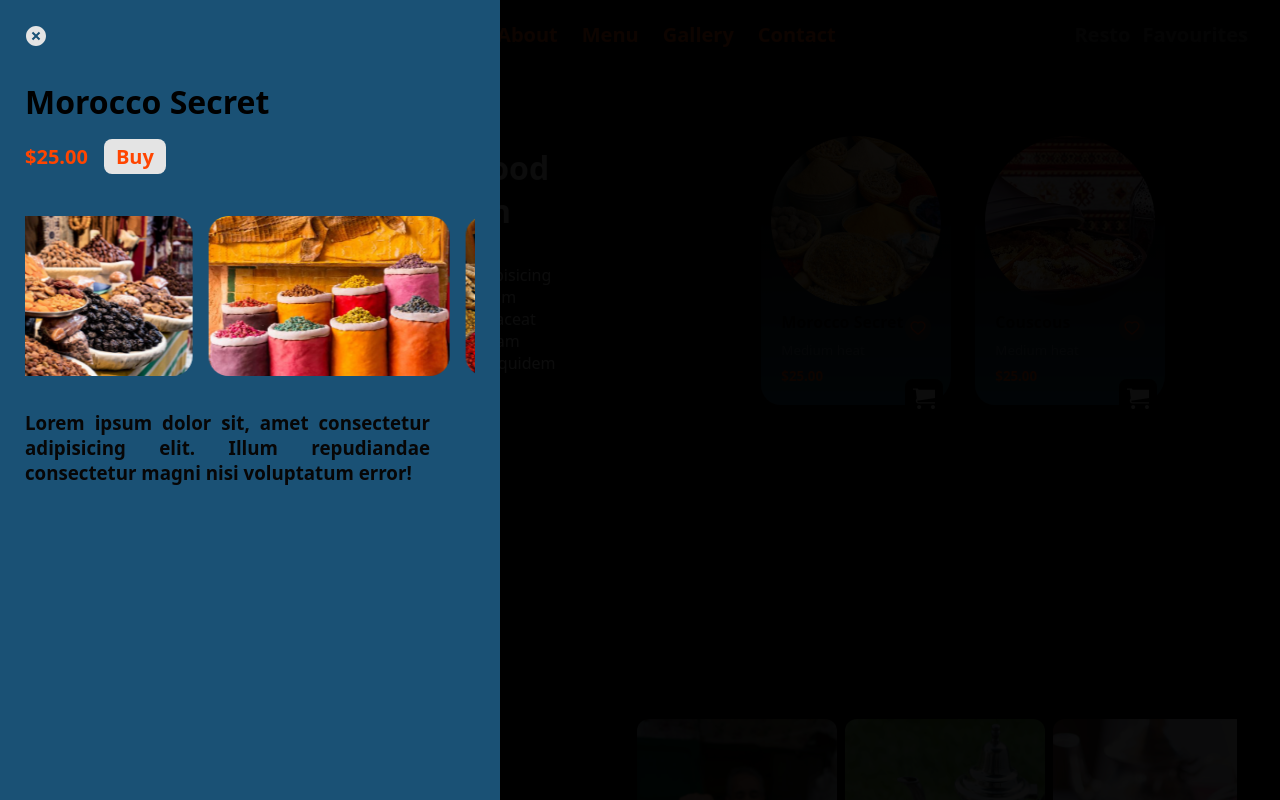
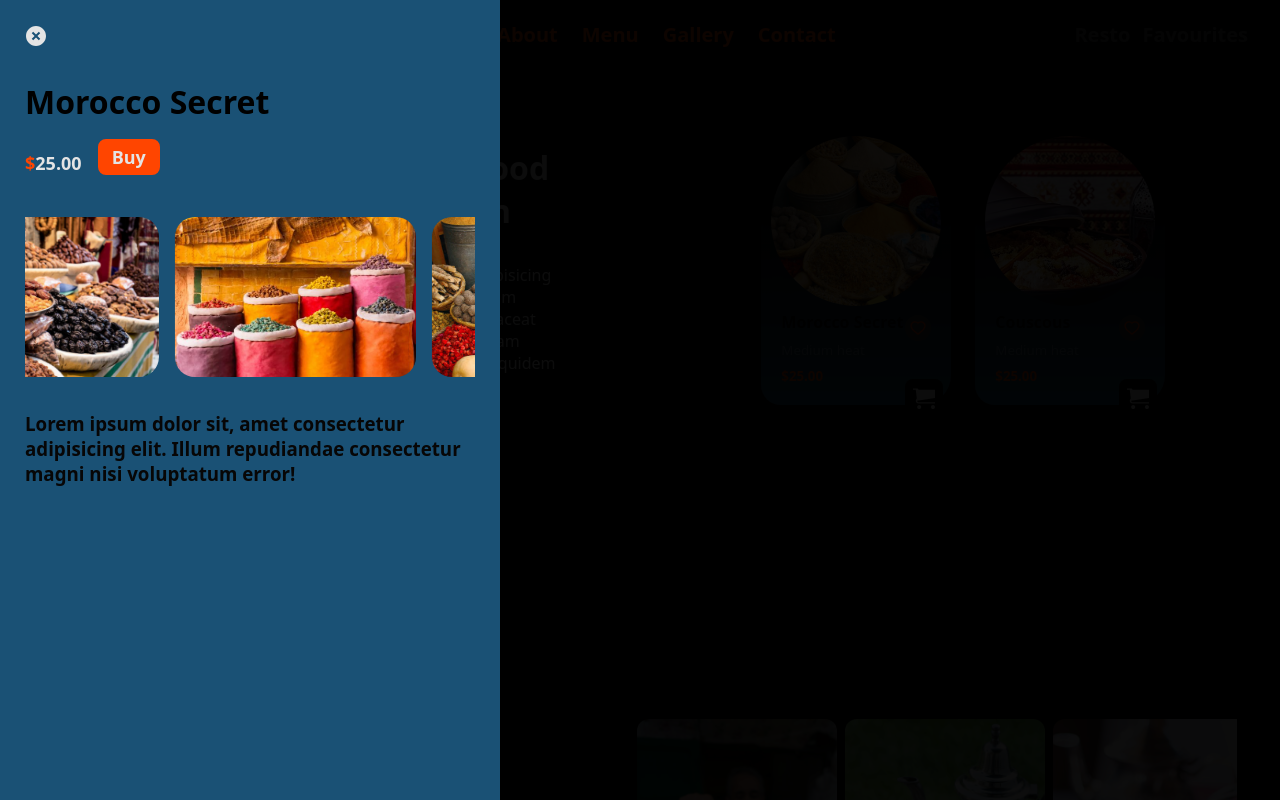
Before and after one commit to Choaib-ELMADI/yummy-food-restaurant, a React (Create React App) app: page / in a window 1280 px wide. Both pictures are taken after a click on the button 924 px from the left and 1976 px from the top of the page. Shown: the part 1576-2376 px from the top of the page. Built offline with nearby package versions, Linux system fonts and the light colour scheme.

Commit message:
SideItem Completed

```diff
--- a/src/container/SideItem/SideItem.css
+++ b/src/container/SideItem/SideItem.css
@@ -37,31 +37,45 @@
     color: var(--black);
 }
 
-.app__menu-side-item-info label  {
-    cursor: pointer;
+.app__menu-side-item-info p  {
+    width: max-content;
     display: flex;
-    align-items: center;
+    align-items: flex-end;
     margin-top: 1rem;
     margin-bottom: 2rem;
     gap: 1rem;
-    font-size: 20px;
+    font-size: 18px;
 
 }
 
-.app__menu-side-item-info label button {
+.app__menu-side-item-info p h4 {
+    color: var(--white);
+}
+
+.app__menu-side-item-info p h4::first-letter {
+    color: var(--dark__red);
+}
+
+.app__menu-side-item-info p button {
     cursor: pointer;
-    background: var(--white);
-    color: var(--dark__red);
+    background: var(--dark__red);
+    color: var(--white);
+    border: 2px solid var(--dark__red);
     border-radius: 8px;
-    border: 0;
     outline: none;
     padding: 4px 12px;
-    font-size: 20px;
+    font-size: 18px;
     font-weight: 600;
+    transition: .2s;
+}
+
+.app__menu-side-item-info p button:hover {
+    background: transparent;
+    color: var(--orange);
+    border-color: var(--orange);
 }
 
 .app__menu-side-item-wrapper {
-    /* background: var(--gris); */
     width: 100%;
     height: 180px;
     padding: 10px 0;
@@ -71,7 +85,7 @@
 }
 
 .app__menu-side-item-pics {
-    width: 180%;
+    width: max-content;
     height: 100%;
     display: flex;
     gap: 1rem;
@@ -93,8 +107,6 @@
 
 .app__menu-side-item-info h3 {
     color: var(--dark);
-    width: 90%;
-    text-align: justify;
 }
 
 @media screen and (width <= 876px) {
@@ -119,8 +131,4 @@
     .app__menu-side-item-pics img {
         border-radius: 12px;
     }
-
-    .app__menu-side-item-info h3 {
-        width: 100%;
-    }
 }
--- a/src/container/SideItem/SideItem.jsx
+++ b/src/container/SideItem/SideItem.jsx
@@ -20,10 +20,10 @@ const SideItem = ({ x, SideOpen }) => {
                 />
                 <div className='app__menu-side-item-info'>
                     <h1>{ foods[x].name }</h1>
-                    <label>
+                    <p>
                         <h4>{ foods[x].price }</h4>
                         <button>Buy</button>
-                    </label>
+                    </p>
                     <div className='app__menu-side-item-wrapper'>
                         <div className='app__menu-side-item-pics'>
                             {
```
